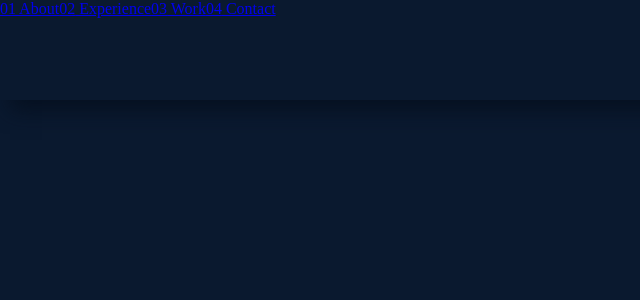
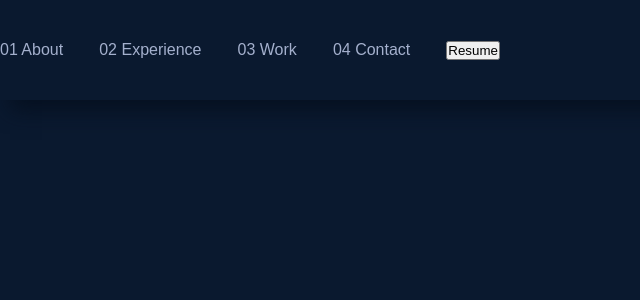
Before and after one commit to Tolkinxon/my-partfolio, a Next.js app: page / in a window 1280 px wide. Shown: the top 300 px of the page, without its empty margins (0-640 px from the left). Built offline with nearby package versions, Linux system fonts and the light colour scheme.

Commit message:
color is fixed

```diff
--- a/components/Navbar.js
+++ b/components/Navbar.js
@@ -4,16 +4,14 @@ import styles from '../styles/navbar.module.css'
 const Navbar = () => {
   return (
     <nav className={styles.navbar}>
+
+
       <div>
         <a href='#'><span>01</span> About</a>
         <a href='#'><span>02</span> Experience</a>
         <a href='#'><span>03</span> Work</a>
         <a href='#'><span>04</span> Contact</a>
-
-
-
-
-
+        <button>Resume</button>
       </div>
     </nav>
   )
--- a/styles/navbar.module.css
+++ b/styles/navbar.module.css
@@ -2,6 +2,21 @@
 .navbar {
   height: 100px;
   box-shadow: 10px 10px 20px #051020;
+  display: flex;
+  align-items: center;
+  justify-content: space-between;
 }
 
-/*********** NAVBAR STYLES *************/
+.navbar > div {
+  display: flex;
+  align-items: center;
+  justify-content: space-between;
+  width: 500px;
+}
+
+.navbar > div > a {
+  color: #a4b0cd;
+  font-family: 'font-moni', sans-serif;
+  font-size: var(--fz-xs);
+  text-decoration: none;
+}
```
